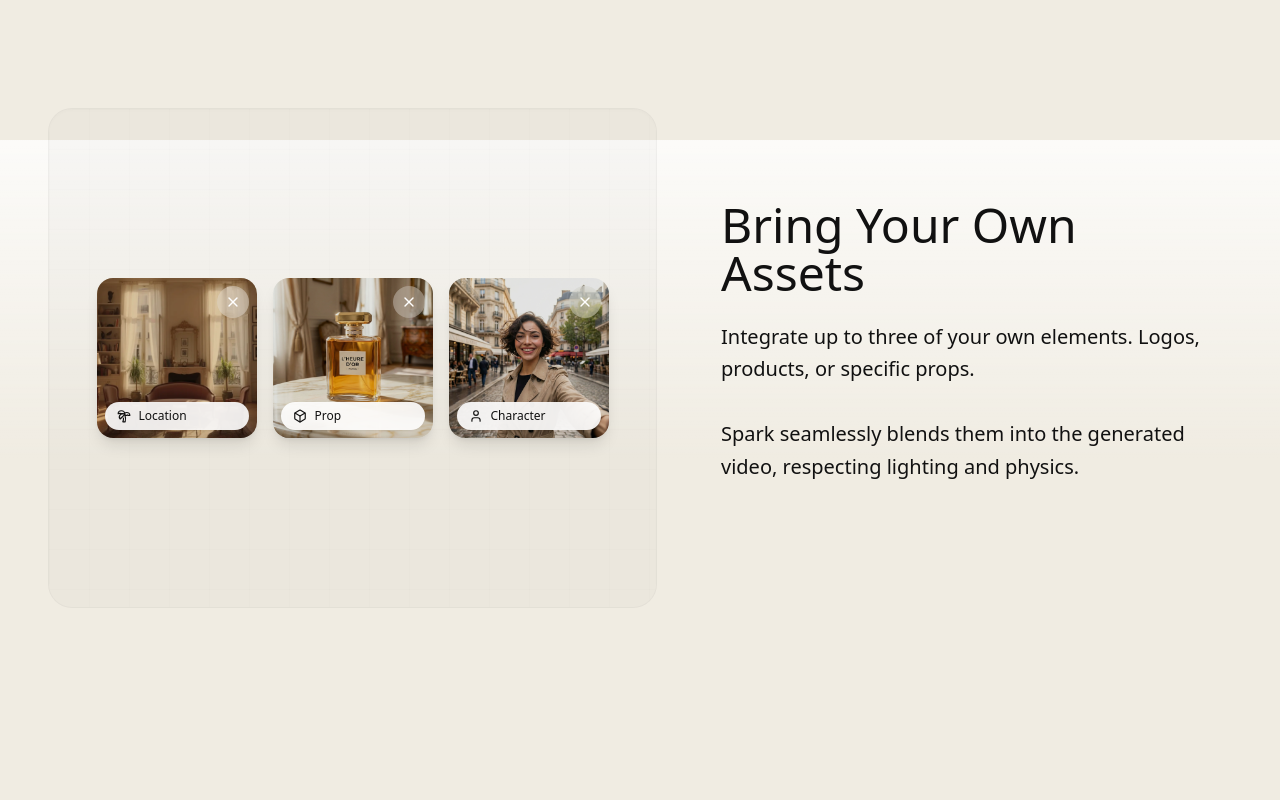
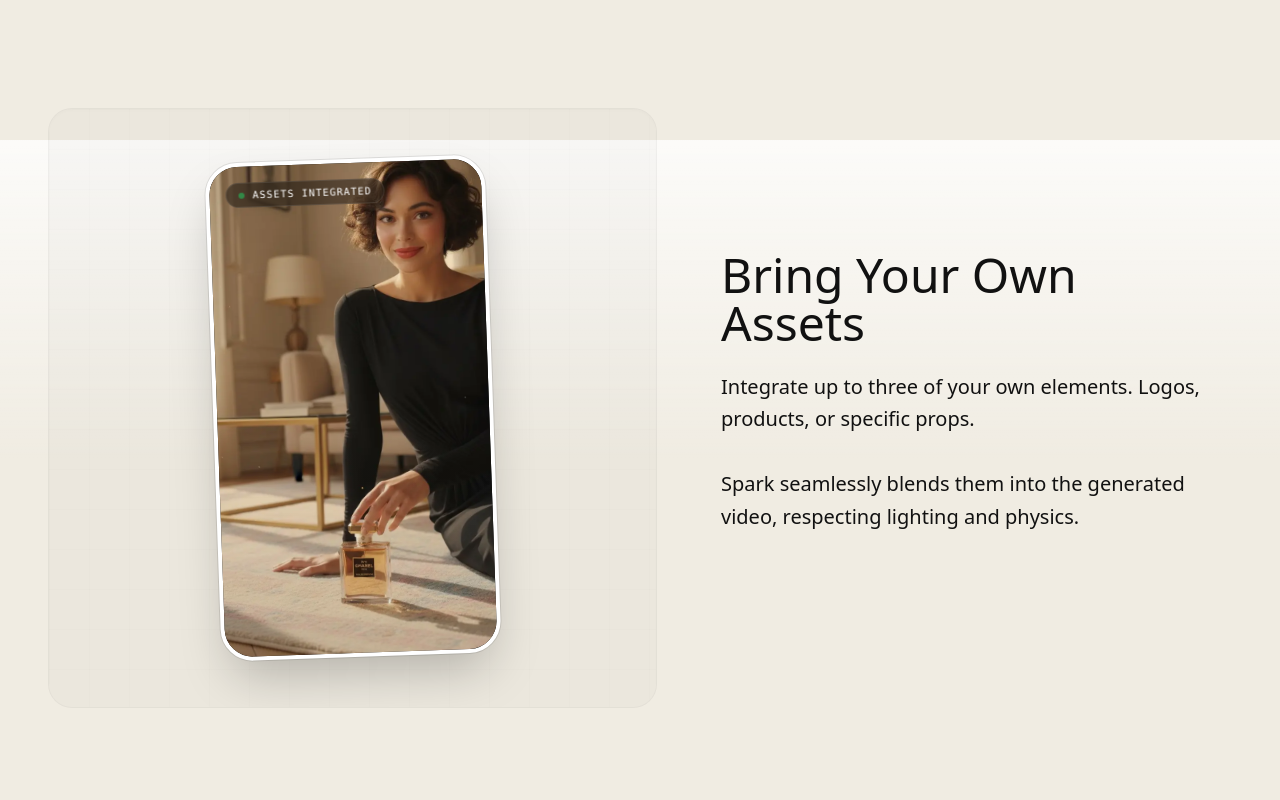
Before and after one commit to Melies-Ai/Melies_Website, a React (Vite) app: page /Melies_Website/spark in a window 1280 px wide. Shown: the part 1460-2260 px from the top of the page. Built offline with nearby package versions, Linux system fonts and the light colour scheme.

Commit message:
refactor: Enhance Spark page animation with descriptive state phases and AnimatePresence key fixes, and apply minor styling adjustments to Home page.

```diff
--- a/src/pages/Home.jsx
+++ b/src/pages/Home.jsx
@@ -366,7 +366,7 @@ const Home = () => {
                         </Link>
                     </div>
 
-                    <div className="flex flex-col md:flex-row justify-between items-end mt-20 gap-6 text-left border-t border-black/5 pt-12">
+                    <div className="flex flex-col md:flex-row justify-between items-end mt-20 gap-6 text-left">
                         <div>
                             <h2 className="text-3xl font-medium text-primary mb-2">Coming 2026</h2>
                             <p className="text-secondary">The future of cinema is being built. Join the waitlist.</p>
@@ -405,6 +405,8 @@ const Home = () => {
                             Join the Discord <ArrowRight size={14} />
                         </a>
                     </div>
+
+
                 </div>
             </section>
 
--- a/src/pages/Spark.jsx
+++ b/src/pages/Spark.jsx
@@ -177,66 +177,67 @@ const AssetCard = ({ image, type, icon: Icon, delay }) => (
 );
 
 const AssetIntegration = () => {
-    const [animationState, setAnimationState] = React.useState(0); // 0: Empty, 1: Drop 1, 2: Show 1, 3: Drop 2, 4: Show 2
+    // Audit Findings: Using explicit string states for better control and debugging.
+    // Prevents race conditions with magic numbers.
+    const [phase, setPhase] = React.useState('IDLE');
 
     React.useEffect(() => {
         let isMounted = true;
         const sequence = async () => {
             while (isMounted) {
-                // CYCLE 1: Location -> Prop -> Character
                 if (!isMounted) break;
-                setAnimationState(0);
+                setPhase('IDLE');
+                await new Promise(r => setTimeout(r, 800));
+
+                // --- DROP 1: LOCATION ---
+                if (!isMounted) break;
+                setPhase('DROP_LOC');
+                await new Promise(r => setTimeout(r, 600));
+
+                if (!isMounted) break;
+                setPhase('SHOW_LOC');
+                await new Promise(r => setTimeout(r, 800));
+
+                // --- DROP 2: PROP ---
+                if (!isMounted) break;
+                setPhase('DROP_PROP');
+                await new Promise(r => setTimeout(r, 600));
+
+                if (!isMounted) break;
+                setPhase('SHOW_PROP_AND_LOC');
+                await new Promise(r => setTimeout(r, 800));
+
+                // --- DROP 3: CHARACTER ---
+                if (!isMounted) break;
+                setPhase('DROP_CHAR');
+                await new Promise(r => setTimeout(r, 600));
+
+                if (!isMounted) break;
+                setPhase('SHOW_ALL');
                 await new Promise(r => setTimeout(r, 1000));
 
+                // --- FINAL REVEAL ---
                 if (!isMounted) break;
-                setAnimationState(1); // Drop Location
-                await new Promise(r => setTimeout(r, 600));
-                if (!isMounted) break;
-                setAnimationState(2); // Show Location
+                setPhase('REVEAL_SCENE');
 
-                await new Promise(r => setTimeout(r, 1000));
-
-                if (!isMounted) break;
-                setAnimationState(3); // Drop Prop
-                await new Promise(r => setTimeout(r, 600));
-                if (!isMounted) break;
-                setAnimationState(4); // Show Prop
-
-                await new Promise(r => setTimeout(r, 1000));
-
-                if (!isMounted) break;
-                setAnimationState(5); // Drop Character
-                await new Promise(r => setTimeout(r, 600));
-                if (!isMounted) break;
-                setAnimationState(6); // Show Character
-
-                await new Promise(r => setTimeout(r, 3000));
-
-                // CYCLE 2: Character -> Character
-                if (!isMounted) break;
-                setAnimationState(7); // Reset
-                await new Promise(r => setTimeout(r, 1000));
-
-                if (!isMounted) break;
-                setAnimationState(8); // Drop Character 1
-                await new Promise(r => setTimeout(r, 600));
-                if (!isMounted) break;
-                setAnimationState(9); // Show Character 1
-
-                await new Promise(r => setTimeout(r, 1000));
-
-                if (!isMounted) break;
-                setAnimationState(10); // Drop Character 2
-                await new Promise(r => setTimeout(r, 600));
-                if (!isMounted) break;
-                setAnimationState(11); // Show Character 2
-
-                await new Promise(r => setTimeout(r, 3000));
+                // Explicit long hold as requested
+                await new Promise(r => setTimeout(r, 2500));
             }
         };
         sequence();
         return () => { isMounted = false; };
     }, []);
+
+    // Helper to determine what cards are visible based on phase
+    const isLocVisible = ['SHOW_LOC', 'DROP_PROP', 'SHOW_PROP_AND_LOC', 'DROP_CHAR', 'SHOW_ALL'].includes(phase);
+    const isPropVisible = ['SHOW_PROP_AND_LOC', 'DROP_CHAR', 'SHOW_ALL'].includes(phase);
+    const isCharVisible = ['SHOW_ALL'].includes(phase);
+
+    // Explicit check for dropping states to simplify rendering logic
+    const droppingImage =
+        phase === 'DROP_LOC' ? sparkLocation :
+            phase === 'DROP_PROP' ? sparkProduct :
+                phase === 'DROP_CHAR' ? sparkCharacter : null;
 
     return (
         <div className="w-full py-24 relative overflow-hidden flex flex-col items-center justify-center">
@@ -250,7 +251,7 @@ const AssetIntegration = () => {
                     </p>
                 </div>
 
-                <div className="flex-1 w-full sunken-canvas bg-[#F0ECE2] shadow-inner rounded-[40px] p-12 relative overflow-hidden flex items-center justify-center h-[500px]">
+                <div className="flex-1 w-full sunken-canvas bg-[#F0ECE2] shadow-inner rounded-[40px] p-12 relative overflow-hidden flex items-center justify-center h-[600px]">
                     <div className="absolute inset-0 opacity-20" style={{
                         backgroundImage: 'linear-gradient(rgba(0,0,0,0.05) 1px, transparent 1px), linear-gradient(90deg, rgba(0,0,0,0.05) 1px, transparent 1px)',
                         backgroundSize: '40px 40px'
@@ -259,16 +260,17 @@ const AssetIntegration = () => {
                     {/* Drop Zone Container */}
                     <div className="relative w-full max-w-md h-full flex flex-col items-center justify-center">
 
-                        {/* Empty State / Drop Zone */}
+                        {/* 1. EMPTY STATE */}
                         <AnimatePresence mode="wait">
-                            {(animationState === 0 || animationState === 7) && (
+                            {phase === 'IDLE' && (
                                 <motion.div
+                                    key="empty-state" // CRITICAL FIX: Unique key
                                     initial={{ opacity: 0 }}
                                     animate={{ opacity: 1 }}
                                     exit={{ opacity: 0 }}
                                     className="absolute inset-0 flex items-center justify-center"
                                 >
-                                    <div className="w-64 h-64 rounded-3xl border-2 border-dashed border-black/10 flex flex-col items-center justify-center gap-4">
+                                    <div className="w-64 h-64 rounded-3xl border-2 border-dashed border-black/10 flex flex-col items-center justify-center gap-4 text-ink/40">
                                         <div className="w-16 h-16 rounded-full bg-accent/10 flex items-center justify-center text-accent">
                                             <ImageIcon size={32} />
                                         </div>
@@ -281,10 +283,11 @@ const AssetIntegration = () => {
                             )}
                         </AnimatePresence>
 
-                        {/* Dropping Files Animation */}
+                        {/* 2. DROPPING ANIMATION */}
                         <AnimatePresence>
-                            {(animationState === 1 || animationState === 3 || animationState === 5 || animationState === 8 || animationState === 10) && (
+                            {droppingImage && (
                                 <motion.div
+                                    key={`drop-${phase}`} // CRITICAL FIX: Unique key per drop phase
                                     initial={{ y: -100, opacity: 0, scale: 0.9, rotate: -10 }}
                                     animate={{ y: 0, opacity: 1, scale: 1, rotate: 0 }}
                                     exit={{ scale: 0.95, opacity: 0, transition: { duration: 0.2 } }}
@@ -293,13 +296,7 @@ const AssetIntegration = () => {
                                 >
                                     <div className="w-32 h-32 bg-white rounded-2xl shadow-2xl border border-white/20 overflow-hidden p-1">
                                         <img
-                                            src={
-                                                animationState === 1 ? sparkLocation :
-                                                    animationState === 3 ? sparkProduct :
-                                                        animationState === 5 ? sparkCharacter :
-                                                            animationState === 8 ? sparkCharacter : // consistency1 was character
-                                                                sparkCharacter // character2 was character
-                                            }
+                                            src={droppingImage}
                                             alt="Dropping Asset"
                                             className="w-full h-full object-cover rounded-xl"
                                         />
@@ -308,51 +305,37 @@ const AssetIntegration = () => {
                             )}
                         </AnimatePresence>
 
-                        {/* Revealed Cards */}
-                        <div className="flex gap-4 z-10">
+                        {/* 3. REVEALED CARDS GRID */}
+                        <div
+                            className="flex gap-4 z-10 transition-all duration-700 ease-out"
+                            style={{
+                                opacity: phase === 'REVEAL_SCENE' ? 0.3 : 1,
+                                filter: phase === 'REVEAL_SCENE' ? 'blur(2px) grayscale(50%)' : 'none',
+                                transform: phase === 'REVEAL_SCENE' ? 'scale(0.95)' : 'scale(1)'
+                            }}
+                        >
                             <AnimatePresence>
-                                {/* Cycle 1 Cards */}
-                                {animationState >= 2 && animationState < 7 && (
+                                {isLocVisible && (
                                     <AssetCard
-                                        key="c1-1"
+                                        key="card-location"
                                         image={sparkLocation}
                                         type="Location"
                                         icon={Palmtree}
                                         delay={0}
                                     />
                                 )}
-                                {animationState >= 4 && animationState < 7 && (
+                                {isPropVisible && (
                                     <AssetCard
-                                        key="c1-2"
+                                        key="card-prop"
                                         image={sparkProduct}
                                         type="Prop"
                                         icon={Box}
                                         delay={0}
                                     />
                                 )}
-                                {animationState >= 6 && animationState < 7 && (
+                                {isCharVisible && (
                                     <AssetCard
-                                        key="c1-3"
-                                        image={sparkCharacter}
-                                        type="Character"
-                                        icon={User}
-                                        delay={0}
-                                    />
-                                )}
-
-                                {/* Cycle 2 Cards */}
-                                {animationState >= 9 && (
-                                    <AssetCard
-                                        key="c2-1"
-                                        image={sparkCharacter}
-                                        type="Character"
-                                        icon={User}
-                                        delay={0}
-                                    />
-                                )}
-                                {animationState >= 11 && (
-                                    <AssetCard
-                                        key="c2-2"
+                                        key="card-char"
                                         image={sparkCharacter}
                                         type="Character"
                                         icon={User}
@@ -361,6 +344,34 @@ const AssetIntegration = () => {
                                 )}
                             </AnimatePresence>
                         </div>
+
+                        {/* 4. FINAL SCENE REVEAL - VERTICAL */}
+                        <AnimatePresence>
+                            {phase === 'REVEAL_SCENE' && (
+                                <motion.div
+                                    key="final-scene-container"
+                                    initial={{ opacity: 0, scale: 0.8, y: 40 }}
+                                    animate={{ opacity: 1, scale: 1, y: 0 }}
+                                    exit={{ opacity: 0, scale: 0.9, transition: { duration: 0.5 } }}
+                                    transition={{ duration: 0.6, ease: [0.22, 1, 0.36, 1] }}
+                                    className="absolute inset-0 z-30 flex items-center justify-center pointer-events-none"
+                                >
+                                    <div className="relative w-[280px] aspect-[9/16] bg-black rounded-[32px] shadow-2xl overflow-hidden border-4 border-white ring-1 ring-black/10 group rotate-[-2deg]">
+                                        <div className="absolute top-4 left-4 z-20 flex gap-2">
+                                            <div className="bg-black/40 backdrop-blur-md text-white text-[10px] font-mono uppercase tracking-widest px-3 py-1 rounded-full border border-white/10 flex items-center gap-2">
+                                                <span className="w-1.5 h-1.5 rounded-full bg-green-500 animate-pulse" />
+                                                Assets Integrated
+                                            </div>
+                                        </div>
+                                        <img src={consistency1} alt="Final Integrated Scene" className="w-full h-full object-cover scale-110 group-hover:scale-100 transition-transform duration-1000" />
+
+                                        {/* Minimal Gradient */}
+                                        <div className="absolute inset-0 bg-gradient-to-t from-black/20 via-transparent to-transparent opacity-60" />
+                                    </div>
+                                </motion.div>
+                            )}
+                        </AnimatePresence>
+
                     </div>
                 </div>
             </div>
```
